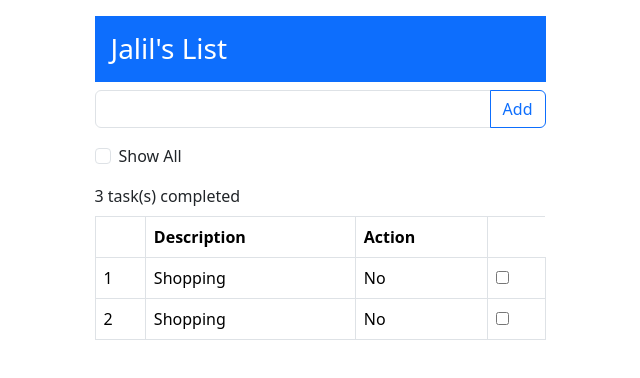
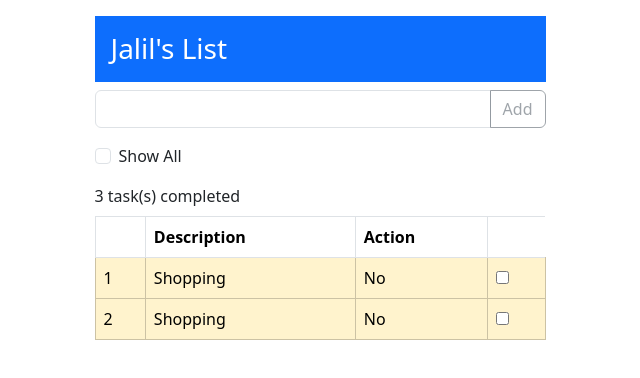
Before and after one commit to JalilAbdullayev/angular-toDoApp, an Angular app: page / in a window 1280 px wide. Shown: the top 378 px of the page, without its empty margins (320-960 px from the left). Built offline with nearby package versions, Linux system fonts and the light colour scheme.

Commit message:
Class Binding

```diff
--- a/src/app/todo/todo.component.html
+++ b/src/app/todo/todo.component.html
@@ -5,8 +5,8 @@
         {{ getName() }}'s List
       </h3>
       <div class="input-group mb-3">
-        <input type="text" #input class="form-control" (keyup.enter)="addItem(input.value); input.value='';"/>
-        <button class="btn btn-outline-primary" (click)="addItem(input.value); input.value='';">
+        <input type="text" class="form-control" (keyup.enter)="addItem()" [(ngModel)]="inputText"/>
+        <button class="btn" (click)="addItem()" [class]="getBtnClasses()">
           Add
         </button>
       </div>
@@ -36,7 +36,8 @@
           </tr>
           </thead>
           <tbody>
-          <tr *ngFor="let item of getItems(); let i = index">
+          <tr *ngFor="let item of getItems(); let i = index"
+              [class]="{'table-success': item.action, 'table-warning': !item.action}">
             <td>
               {{ i + 1 }}
             </td>
@@ -44,26 +45,6 @@
               {{ item.description }}
             </td>
             <td>
-              <!--<div [ngSwitch]="item.action">
-                <div *ngSwitchCase="true">
-                  Yes
-                </div>
-                <div *ngSwitchDefault>
-                  No
-                </div>
-              </div>-->
-              <!--<div *ngIf="item.action; else no">
-                Yes
-              </div>
-              <ng-template #no>
-                No
-              </ng-template>-->
-              <!--<div *ngIf="item.action; then no">
-                Hidden
-              </div>
-              <ng-template #no>
-                No
-              </ng-template>-->
               <div *ngIf="item.action; then yes else no">
                 Hidden
               </div>
--- a/src/app/todo/todo.component.ts
+++ b/src/app/todo/todo.component.ts
@@ -8,10 +8,12 @@
 })
 export class TodoComponent {
   displayAll: boolean = false;
+  inputText: string = '';
 
-  addItem(value: string) {
-    if (value !== '') {
-      this.model.items.push({description: value, action: false});
+  addItem() {
+    if (this.inputText !== '') {
+      this.model.items.push({description: this.inputText, action: false});
+      this.inputText = '';
     } else {
       alert('Field cannot be empty');
     }
@@ -33,4 +35,12 @@
   displayCount() {
     return this.model.items.filter(item => item.action).length;
   }
+
+  getBtnClasses() {
+    return {
+      'disabled': this.inputText.length == 0,
+      'btn-outline-secondary': this.inputText.length == 0,
+      'btn-outline-primary': this.inputText.length > 0
+    }
+  }
 }
```
